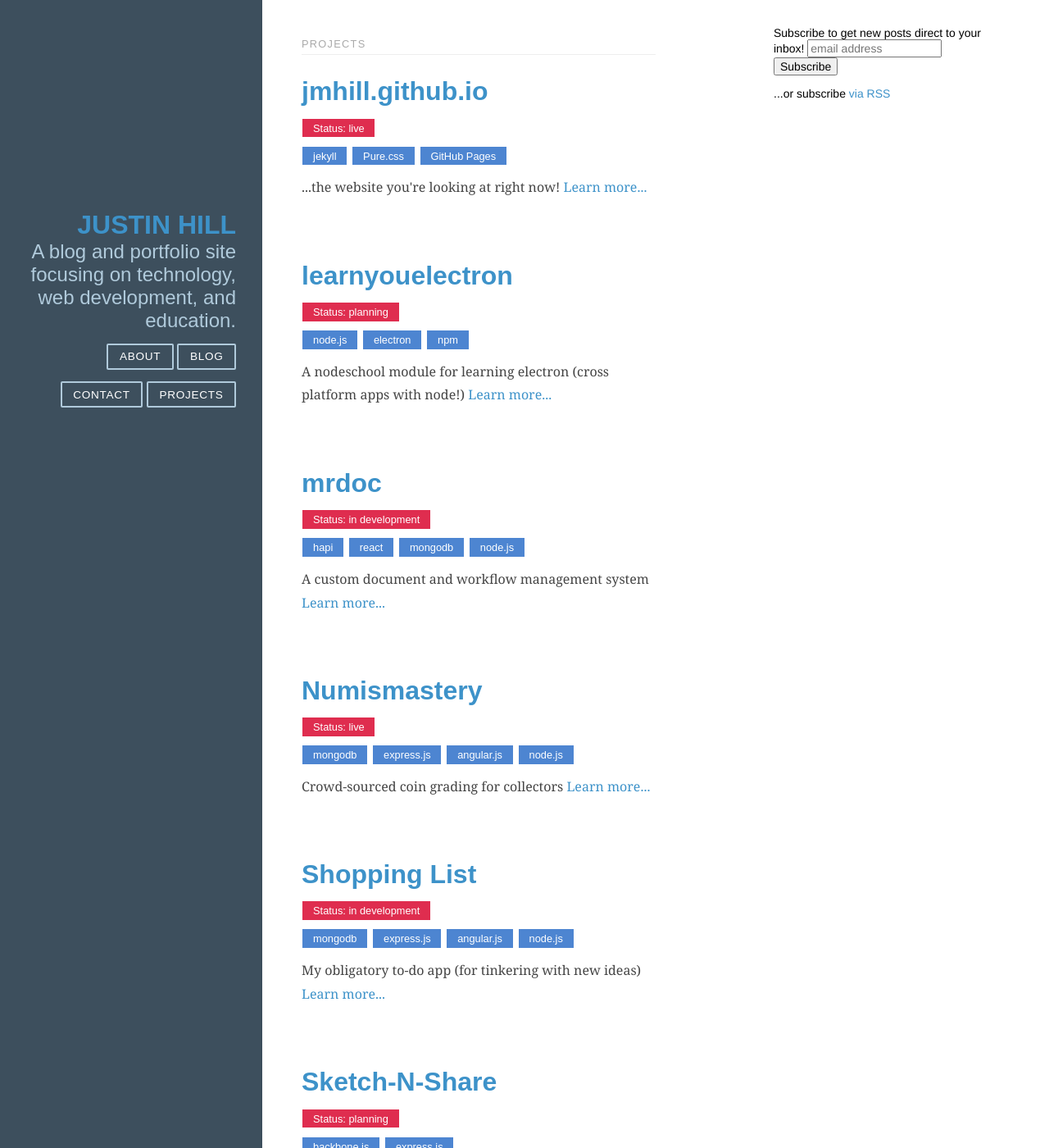
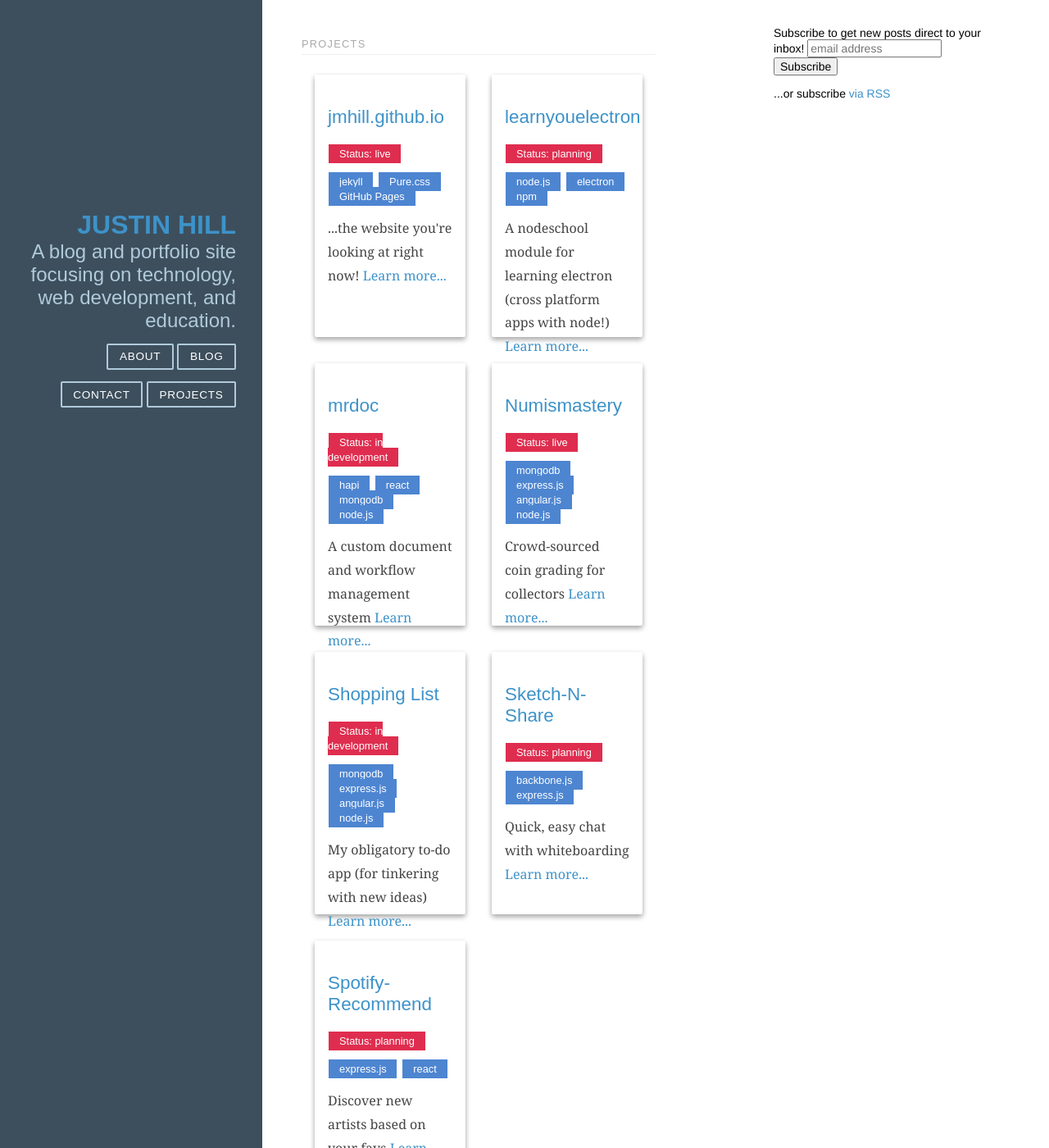
Before and after one commit to JMHill/JMHill.github.io, a Jekyll site: the page built from projects.html, in a window 1280 px wide and 1400 px high. Shown: the whole window at 82% size. Built offline with Jekyll 4.4.1, drawn with Linux system fonts in a browser that asks for light colours; comment, search, counter and statistics services are not loaded.

Commit message:
add card layout to projects page

```diff
--- a/css/blog.css
+++ b/css/blog.css
@@ -98,6 +98,24 @@ img {
     width: 100%;
 }
 
+.card {
+    padding: 1em;
+    margin: 1em;
+    background: #fff;
+    border-radius: 2px;
+    height: 320px;
+    box-shadow: 0 3px 6px rgba(0,0,0,0.16), 0 3px 6px rgba(0,0,0,0.23);
+    transition: all 0.2s ease-in-out;
+}
+
+.card:hover {
+    box-shadow: 0 10px 20px rgba(0,0,0,0.19), 0 6px 6px rgba(0,0,0,0.23);
+}
+
+.card-header {
+    font-size: 2em;
+}
+
 .post {
     padding-bottom: 2em;
 }
@@ -186,3 +204,9 @@ img {
         bottom: 0;
     }
 }
+
+@media (min-width: 80em) {
+  .card-header {
+      font-size: 1.4em;
+  }
+}
--- a/projects.html
+++ b/projects.html
@@ -3,11 +3,18 @@ layout: page
 title: Projects
 permalink: /projects/
 ---
+<div class="pure-g">
+
   {% for project in site.projects %}
     {% assign project_data = site.data.projects[project.project] %}
-  <section class="post">
-    <h2 class="post-title"><a href="{{ project.url | prepend: site.baseurl }}">{{ project_data.name }}</a></h2>
+    <div class="pure-u-1 pure-u-xl-1-2">
+
+      <div class="card">
+
+        <h3 class="card-header"><a href="{{ project.url | prepend: site.baseurl }}">{{ project_data.name }}</a></h3>
+
         <p><span class="post-category post-category-js ">Status: {{ project_data.status }}</span><p>
+
         <p>
           {% for tech in project_data.techs %}
           <span class="post-category post-category-pure">{{ tech }}</span>
@@ -17,5 +24,11 @@ permalink: /projects/
         <div class="post-description">
           <p>{{ project_data.description }} <a href="{{ project.url | prepend: site.baseurl }}">Learn more...</a></p>
         </div>
-</section>
+
+      </div>
+
+    </div>
+
   {% endfor %}
+
+</div>
```
Lines whose indentation alone changed are shown as unchanged.
